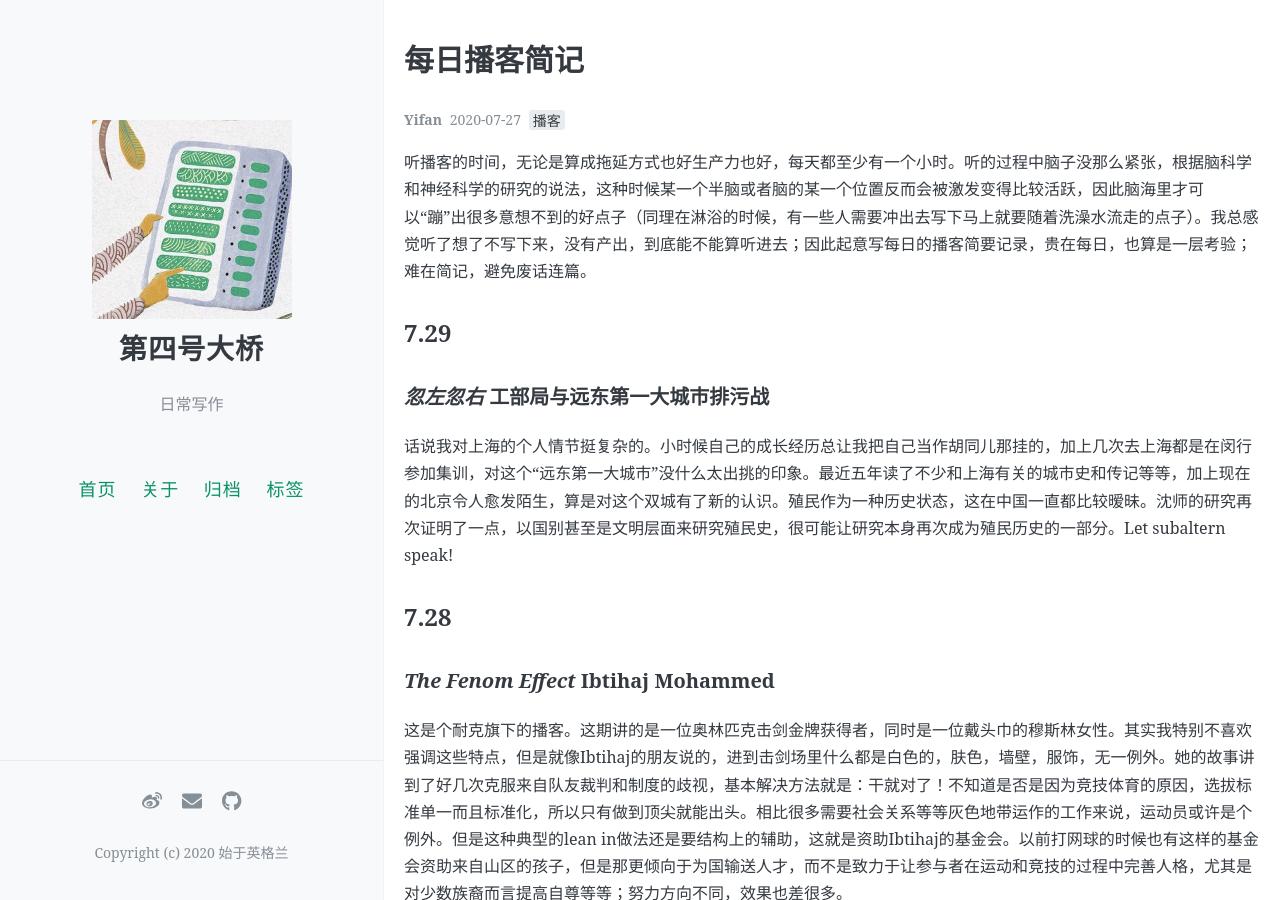
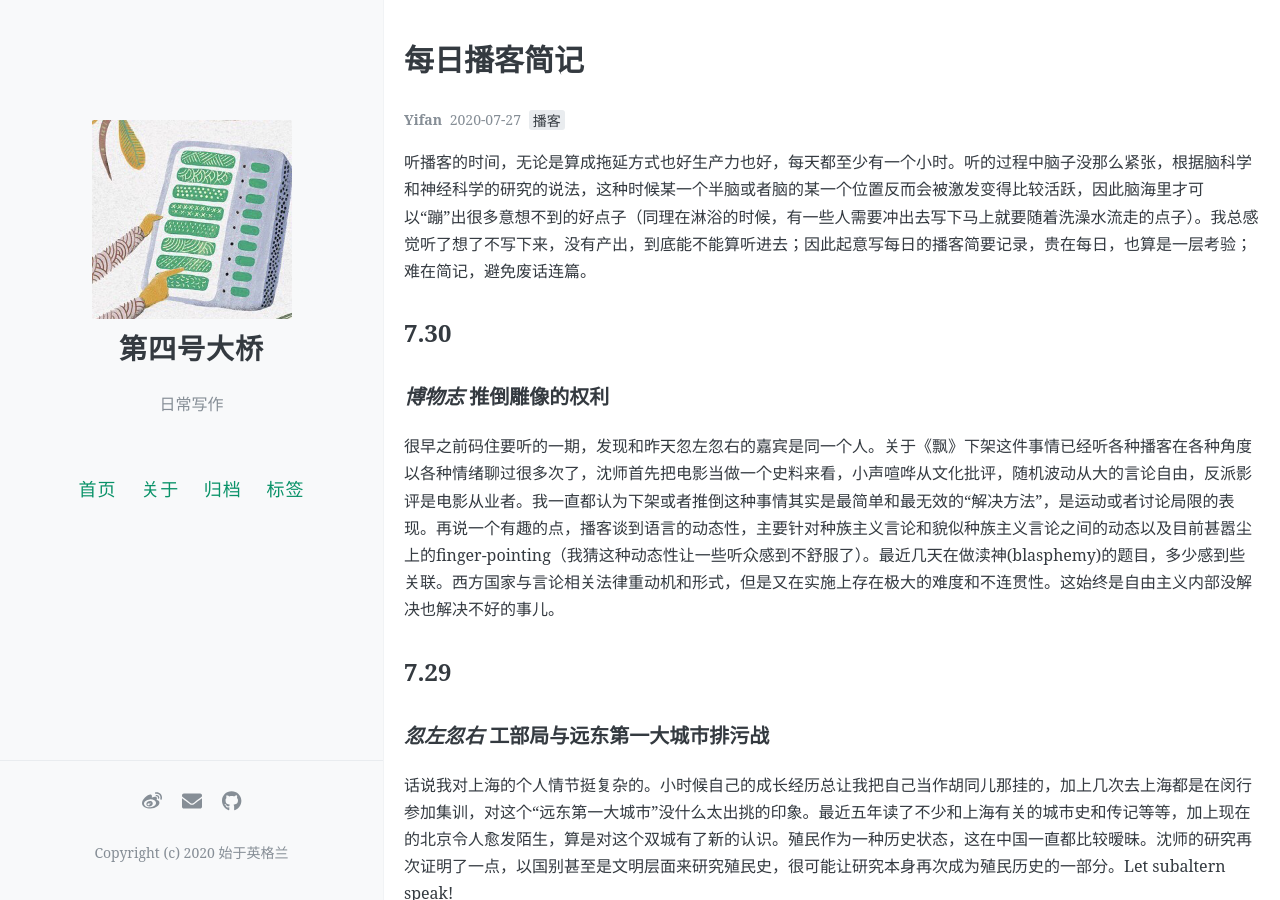
Before and after one commit to yifan0111/gincredible, a Jekyll site: the page built from _posts/2020-07-27-everyday-podcast.md, in a window 1280 px wide and 900 px high. Built offline with Jekyll 4.4.1, drawn with Linux system fonts in a browser that asks for light colours; comment, search, counter and statistics services are not loaded.

Commit message:
Update 2020-07-27-everyday-podcast.md

```diff
--- a/_posts/2020-07-27-everyday-podcast.md
+++ b/_posts/2020-07-27-everyday-podcast.md
@@ -8,6 +8,9 @@ author: Yifan
 ---
 
 听播客的时间，无论是算成拖延方式也好生产力也好，每天都至少有一个小时。听的过程中脑子没那么紧张，根据脑科学和神经科学的研究的说法，这种时候某一个半脑或者脑的某一个位置反而会被激发变得比较活跃，因此脑海里才可以“蹦”出很多意想不到的好点子（同理在淋浴的时候，有一些人需要冲出去写下马上就要随着洗澡水流走的点子）。我总感觉听了想了不写下来，没有产出，到底能不能算听进去；因此起意写每日的播客简要记录，贵在每日，也算是一层考验；难在简记，避免废话连篇。
+## 7.30
+### _博物志_ 推倒雕像的权利
+很早之前码住要听的一期，发现和昨天忽左忽右的嘉宾是同一个人。关于《飘》下架这件事情已经听各种播客在各种角度以各种情绪聊过很多次了，沈师首先把电影当做一个史料来看，小声喧哗从文化批评，随机波动从大的言论自由，反派影评是电影从业者。我一直都认为下架或者推倒这种事情其实是最简单和最无效的“解决方法”，是运动或者讨论局限的表现。再说一个有趣的点，播客谈到语言的动态性，主要针对种族主义言论和貌似种族主义言论之间的动态以及目前甚嚣尘上的finger-pointing（我猜这种动态性让一些听众感到不舒服了）。最近几天在做渎神(blasphemy)的题目，多少感到些关联。西方国家与言论相关法律重动机和形式，但是又在实施上存在极大的难度和不连贯性。这始终是自由主义内部没解决也解决不好的事儿。
 
 ## 7.29
 ### _忽左忽右_ 工部局与远东第一大城市排污战
```
